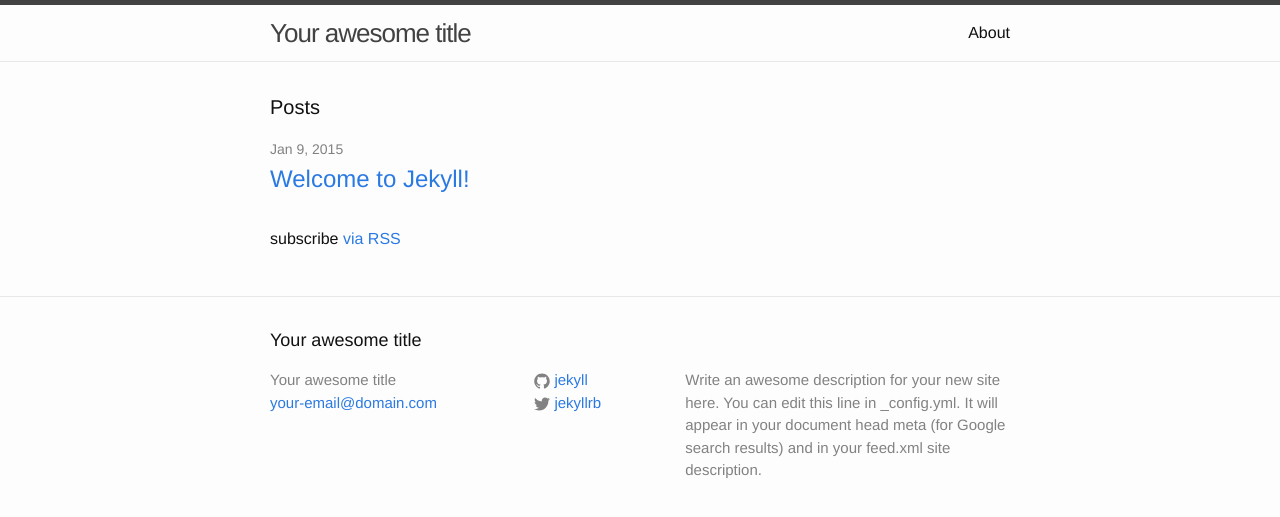
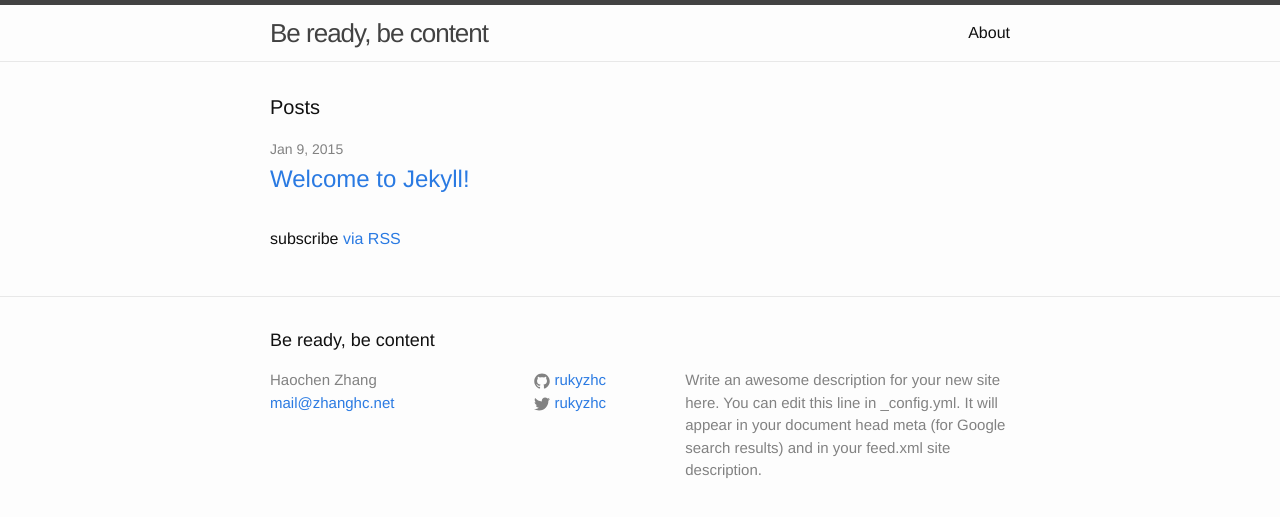
Before and after one commit to rukyzhc/rukyzhc.github.io, a Jekyll site: the page built from index.html, in a window 1280 px wide. Shown: the top 517 px of the page. Built offline with Jekyll 4.4.1, drawn with Linux system fonts in a browser that asks for light colours.

Commit message:
basic modification

```diff
--- a/CNAME
+++ b/CNAME
@@ -1 +1 @@
-blog.zhanghc.net
+zhanghc.net
--- a/_config.yml
+++ b/_config.yml
@@ -1,14 +1,15 @@
 # Site settings
-title: Your awesome title
-email: your-email@domain.com
+title: Be ready, be content
+email: mail@zhanghc.net
+author: Haochen Zhang
 description: > # this means to ignore newlines until "baseurl:"
   Write an awesome description for your new site here. You can edit this
   line in _config.yml. It will appear in your document head meta (for
   Google search results) and in your feed.xml site description.
 baseurl: "" # the subpath of your site, e.g. /blog/
-url: "http://yourdomain.com" # the base hostname & protocol for your site
-twitter_username: jekyllrb
-github_username:  jekyll
+url: "http://blog.zhanghc.net" # the base hostname & protocol for your site
+twitter_username: rukyzhc
+github_username:  rukyzhc
 
 # Build settings
 markdown: kramdown
--- a/_includes/footer.html
+++ b/_includes/footer.html
@@ -7,7 +7,7 @@
     <div class="footer-col-wrapper">
       <div class="footer-col  footer-col-1">
         <ul class="contact-list">
-          <li>{{ site.title }}</li>
+          <li>{{ site.author }}</li>
           <li><a href="mailto:{{ site.email }}">{{ site.email }}</a></li>
         </ul>
       </div>
```
